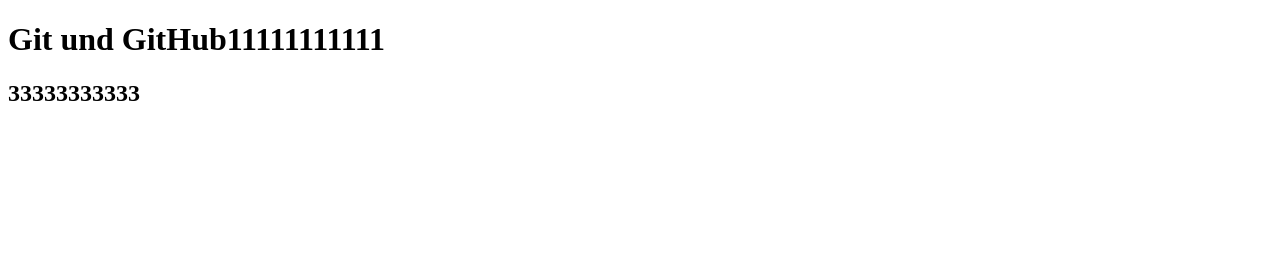
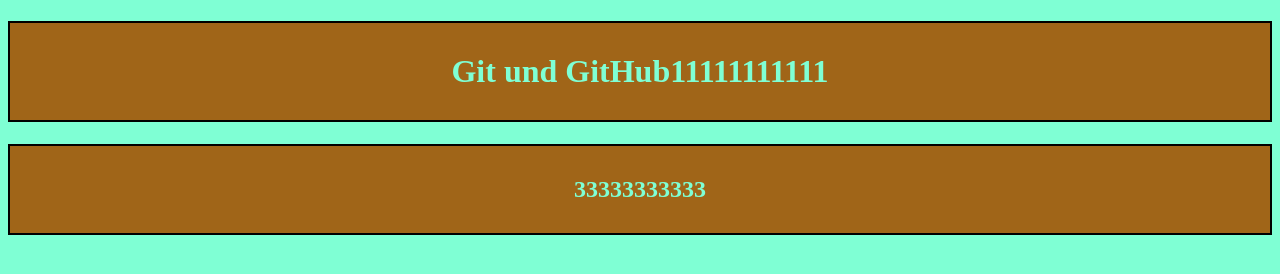
Before and after one commit to Ongalbekov/Test1, a plain HTML site: page index.html in a window 1280 px wide. Drawn offline with Linux system fonts and the light colour scheme.

Commit message:
Änderung3

```diff
--- a/css/style.css
+++ b/css/style.css
@@ -1,6 +1,19 @@
+body{
+    background-color: aquamarine;
+}
 h1{
     border: 2px solid black;
     padding: 30px;
     text-align: center;
-    background-color: antiquewhite;
+    background-color: rgb(160, 101, 24);
+    color: aquamarine;
+
 }
+h2{
+
+    border: 2px solid black;
+    padding: 30px;
+    text-align: center;
+    background-color: rgb(160, 101, 24);
+    color: aquamarine;
+}
--- a/index.html
+++ b/index.html
@@ -5,6 +5,7 @@
     <meta http-equiv="X-UA-Compatible" content="IE=edge" />
     <meta name="viewport" content="width=device-width, initial-scale=1.0" />
     <title>Document</title>
+    <link rel="stylesheet" href="./css/style.css" />
   </head>
   <body>
     <h1>Git und GitHub11111111111</h1>
```
